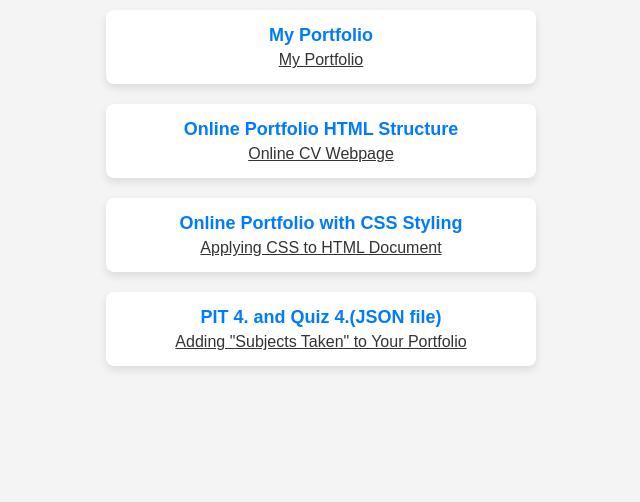
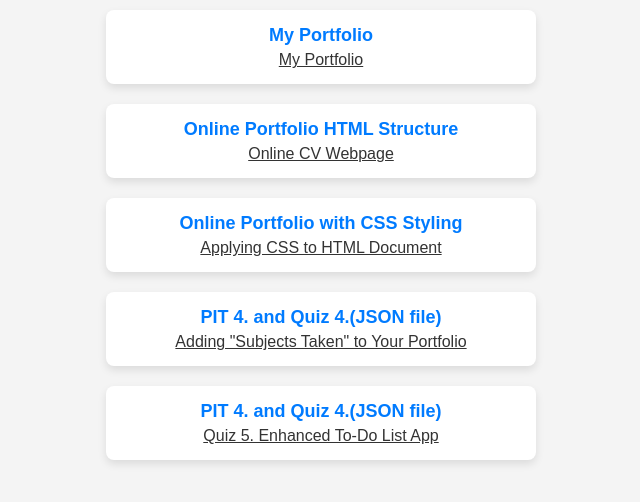
Before and after one commit to megkayla-lage/landpage.github.io, a plain HTML site: page index.html in a window 1280 px wide. Shown: the part 78-580 px from the top of the page, without its empty margins (319-959 px from the left). Drawn offline with Linux system fonts and the light colour scheme.

Commit message:
Update index.html

```diff
--- a/index.html
+++ b/index.html
@@ -25,6 +25,10 @@
             <li>PIT 4. and Quiz 4.(JSON file)</li>
             <a href="https://megkayla-lage.github.io/megkayla.github.io/courses.json">Adding "Subjects Taken" to Your Portfolio</a>
         </ul>
+        <ul class="linked-pages">
+            <li>PIT 4. and Quiz 4.(JSON file)</li>
+            <a href="https://megkayla-lage.github.io/To-Do-List-App/">Quiz 5. Enhanced To-Do List App</a>
+        </ul>
 
 
     </div>
```
